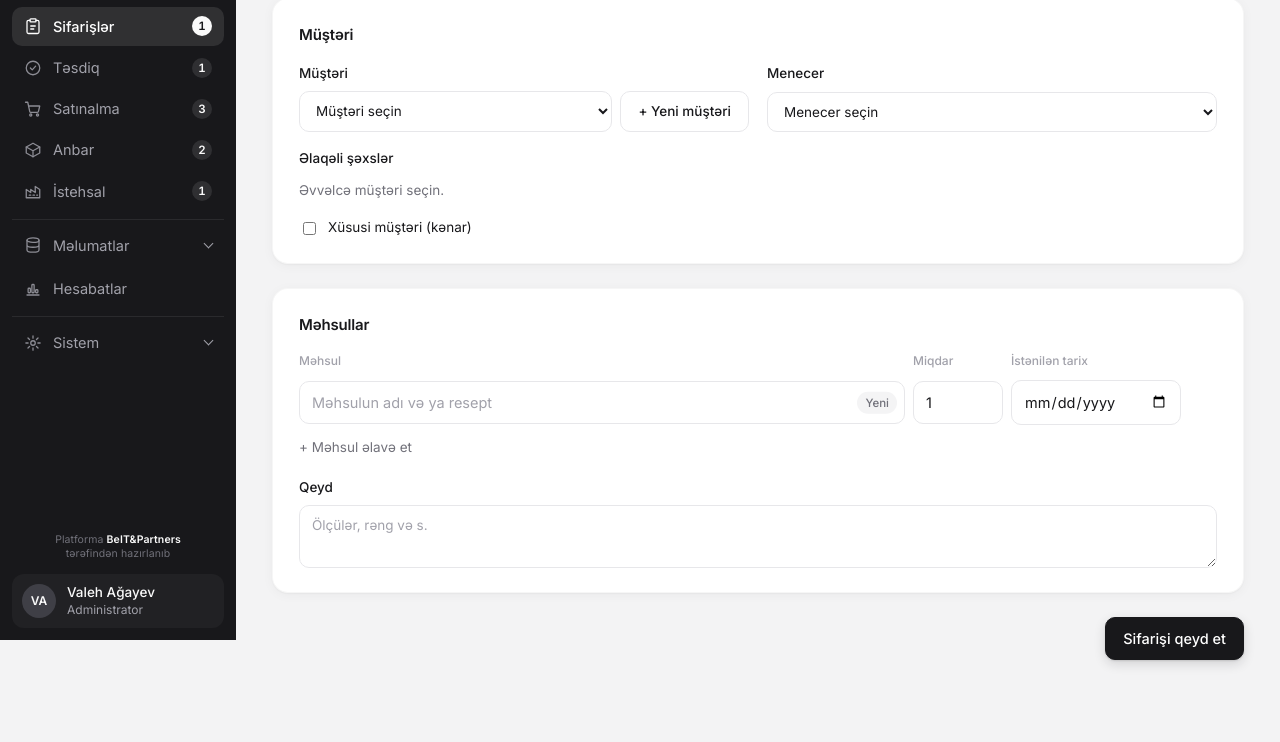
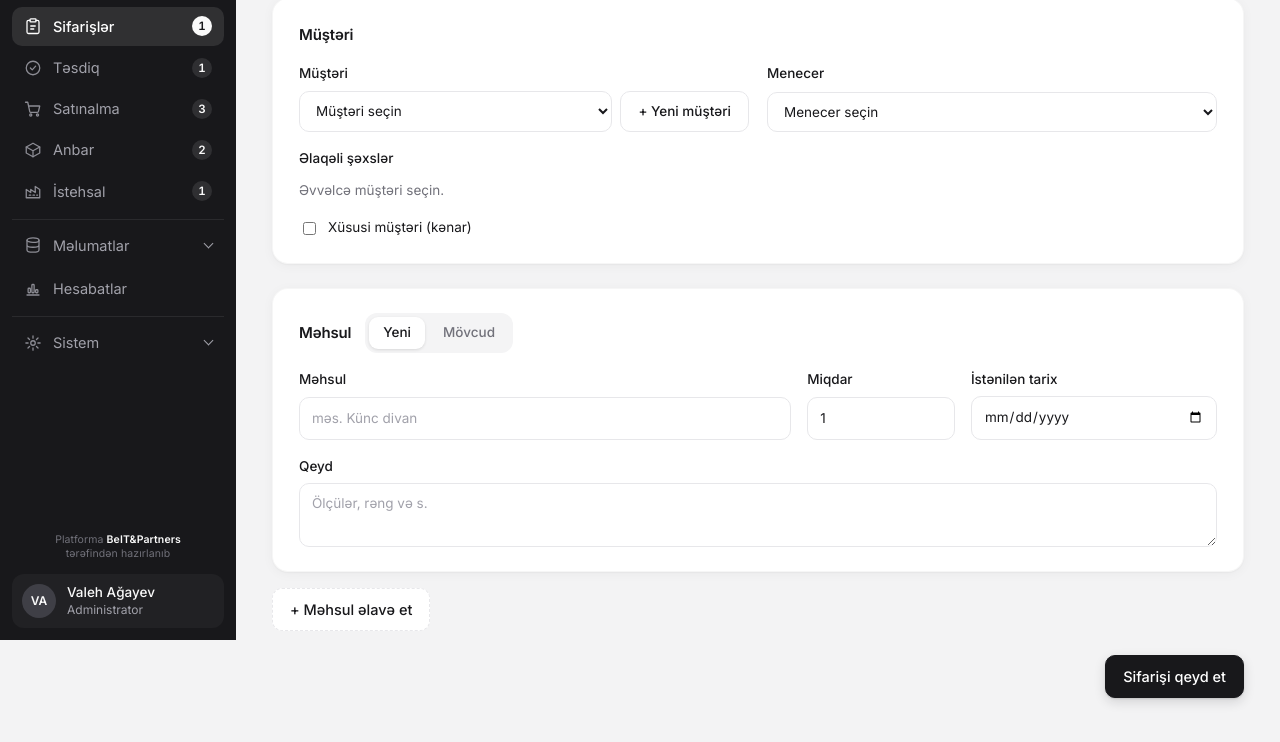
Before and after one commit to habibmammadov1/alzzoni-init, a plain HTML site: page order-new.html in a window 1280 px wide. Shown: the part 160-902 px from the top of the page. Drawn offline with Linux system fonts and the light colour scheme.

Commit message:
New order: each product as its own simple card
Every added product gets a card with a Yeni/Mövcud switch, product,
quantity, requested date and note.

Co-Authored-By: Claude Opus 5.5 <noreply@anthropic.com>

```diff
--- a/css/app.css
+++ b/css/app.css
@@ -343,16 +343,15 @@ input[type=checkbox], input[type=radio] { width: auto; padding: 0; accent-color:
 .qty-unit span { position: absolute; top: 50%; right: 10px; transform: translateY(-50%); color: var(--faint); font-size: 12px; font-weight: 400; pointer-events: none; }
 .general-count { margin-right: auto; font-size: 13px; }
 .table tr.is-new td { background: var(--green-soft); }
-.products-card { display: grid; gap: 10px; }
-.products-card h2 { margin-bottom: 4px; }
-.prod-cols, .prod-row { display: grid; grid-template-columns: minmax(0, 1fr) 90px 170px 28px; gap: 8px; align-items: center; }
-.prod-cols { color: var(--faint); font-size: 12px; font-weight: 500; }
-.prod-rows { display: grid; gap: 8px; }
-.prod-name { position: relative; display: block; }
-.prod-name input { padding-right: 76px; }
-.prod-type { position: absolute; top: 50%; right: 8px; transform: translateY(-50%); padding: 2px 8px; border-radius: 999px; background: var(--hover); color: var(--muted); font-size: 11.5px; font-weight: 500; pointer-events: none; }
-.prod-type.is-existing { background: var(--ink); color: #fff; }
-.products-card .link-btn { justify-self: start; margin: 2px 0 8px; font-size: 13.5px; }
+.products-card { display: grid; gap: 16px; }
+.prod-list { display: grid; gap: 16px; }
+.prod-card { display: grid; gap: 16px; }
+.prod-card-head { display: flex; align-items: center; gap: 14px; }
+.prod-card-head h2 { margin: 0; }
+.prod-card-head .segmented { margin-right: auto; }
+.prod-card-head .segmented label { padding: 5px 14px; font-size: 13.5px; }
+.prod-fields { display: grid; grid-template-columns: minmax(0, 2fr) minmax(90px, .6fr) minmax(150px, 1fr); gap: 16px; }
+.add-product { justify-self: start; border-style: dashed; }
 .answer-done { color: var(--ink); font-size: 13.5px; font-weight: 500; margin-right: 4px; }
 .review-filter { flex-wrap: wrap; }
 .report-filter { flex-wrap: wrap; }
@@ -704,9 +703,8 @@ legend { padding: 0 0 8px; font-size: 13.5px; font-weight: 500; color: var(--ink
     .sex-panels { padding: 16px; }
     .mat-row input.is-off { display: none; }
     .mat-extras { padding-left: 0; }
-    .prod-cols { display: none; }
-    .prod-row { grid-template-columns: 80px minmax(0, 1fr) 28px; padding-bottom: 8px; border-bottom: 1px solid var(--line); }
-    .prod-name { grid-column: 1 / -1; }
+    .prod-fields { grid-template-columns: minmax(0, 1fr) minmax(0, 1fr); }
+    .prod-fields > label:first-child, .prod-fields > label:nth-child(2) { grid-column: 1 / -1; }
     .sex-order-body { grid-template-columns: minmax(0, 1fr); }
     .sex-order-body .table-wrap { border-right: 0; }
     .gantt { padding: 6px 16px 24px; }
--- a/order-new.html
+++ b/order-new.html
@@ -128,28 +128,35 @@
             <label class="check"><input type="checkbox" name="specialCustomer" value="true"> Xüsusi müştəri (kənar)</label>
         </section>
 
-        <section class="card card-pad products-card">
-            <h2>Məhsullar</h2>
-            <div class="prod-cols" aria-hidden="true"><span>Məhsul</span><span>Miqdar</span><span>İstənilən tarix</span><span></span></div>
-            <div class="prod-rows" data-products></div>
-            <button class="link-btn" type="button" data-add-product>+ Məhsul əlavə et</button>
-            <datalist id="recipes">
-                <option value="Dolab 3 qapılı"></option>
-                <option value="Yumşaq divan"></option>
-                <option value="Metal ayaqlı stol"></option>
-            </datalist>
+        <section class="products-card">
+            <div class="prod-list" data-products></div>
+            <button class="btn add-product" type="button" data-add-product>+ Məhsul əlavə et</button>
             <template data-product-template>
-                <div class="prod-row" data-product>
-                    <span class="prod-name">
-                        <input name="product" list="recipes" placeholder="Məhsulun adı və ya resept" required aria-label="Məhsul">
-                        <span class="prod-type" data-type>Yeni</span>
-                    </span>
-                    <input name="qty" type="number" min="1" value="1" required aria-label="Miqdar">
-                    <input name="requestedDate" type="date" required aria-label="İstənilən tarix">
-                    <button class="icon-btn" type="button" data-remove-product aria-label="Məhsulu sil" title="Sil">×</button>
-                </div>
+                <article class="card card-pad prod-card" data-product>
+                    <div class="prod-card-head">
+                        <h2 data-product-title>Məhsul</h2>
+                        <div class="segmented" role="radiogroup" aria-label="Məhsulun növü">
+                            <label><input type="radio" value="YENI" data-type checked> Yeni</label>
+                            <label><input type="radio" value="MOVCUD" data-type> Mövcud</label>
+                        </div>
+                        <button class="icon-btn" type="button" data-remove-product aria-label="Məhsulu sil" title="Sil">×</button>
+                    </div>
+                    <div class="prod-fields">
+                        <label data-when="new">Məhsul <input name="product" placeholder="məs. Künc divan"></label>
+                        <label data-when="existing" hidden>Məhsul
+                            <select name="recipeCode">
+                                <option value="">Seçin</option>
+                                <option value="HM-001">Dolab 3 qapılı</option>
+                                <option value="HM-002">Yumşaq divan</option>
+                                <option value="HM-003">Metal ayaqlı stol</option>
+                            </select>
+                        </label>
+                        <label>Miqdar <input name="qty" type="number" min="1" value="1" required></label>
+                        <label>İstənilən tarix <input name="requestedDate" type="date" required></label>
+                    </div>
+                    <label>Qeyd <textarea name="note" rows="2" placeholder="Ölçülər, rəng və s."></textarea></label>
+                </article>
             </template>
-            <label>Qeyd <textarea name="note" rows="2" placeholder="Ölçülər, rəng və s."></textarea></label>
         </section>
 
         <div class="form-actions"><button class="btn btn-primary" type="submit">Sifarişi qeyd et</button></div>
@@ -210,29 +217,41 @@
         (() => {
             const list = document.querySelector('[data-products]');
             const template = document.querySelector('[data-product-template]');
-            const recipes = [...document.querySelectorAll('#recipes option')].map(o => o.value);
-            const sync = () => [...list.children].forEach(row => {
-                row.querySelector('[data-remove-product]').hidden = list.children.length === 1;
+            let uid = 0;
+            const syncType = card => {
+                const isNew = card.querySelector('[data-type]:checked').value === 'YENI';
+                card.querySelector('[data-when="new"]').hidden = !isNew;
+                card.querySelector('[data-when="existing"]').hidden = isNew;
+                card.querySelector('[name="product"]').required = isNew;
+                card.querySelector('[name="recipeCode"]').required = !isNew;
+            };
+            const renumber = () => [...list.children].forEach((card, i, all) => {
+                card.querySelector('[data-product-title]').textContent = all.length > 1 ? 'Məhsul ' + (i + 1) : 'Məhsul';
+                card.querySelector('[data-remove-product]').hidden = all.length === 1;
             });
             const add = () => {
-                list.append(template.content.firstElementChild.cloneNode(true));
-                sync();
-                return list.lastElementChild;
+                const card = template.content.firstElementChild.cloneNode(true);
+                const name = 'type-' + (++uid);
+                card.querySelectorAll('[data-type]').forEach(r => r.name = name);
+                list.append(card);
+                syncType(card);
+                renumber();
+                return card;
             };
-            list.addEventListener('input', e => {
-                if (!e.target.matches('[name="product"]')) return;
-                const existing = recipes.includes(e.target.value.trim());
-                const type = e.target.parentElement.querySelector('[data-type]');
-                type.textContent = existing ? 'Mövcud' : 'Yeni';
-                type.classList.toggle('is-existing', existing);
+            list.addEventListener('change', e => {
+                if (e.target.matches('[data-type]')) syncType(e.target.closest('[data-product]'));
             });
             list.addEventListener('click', e => {
                 const btn = e.target.closest('[data-remove-product]');
                 if (!btn) return;
                 btn.closest('[data-product]').remove();
-                sync();
+                renumber();
             });
-            document.querySelector('[data-add-product]').addEventListener('click', () => add().querySelector('input').focus());
+            document.querySelector('[data-add-product]').addEventListener('click', () => {
+                const card = add();
+                card.scrollIntoView({ behavior: 'smooth', block: 'center' });
+                card.querySelector('[name="product"]').focus({ preventScroll: true });
+            });
             add();
         })();
     </script>
```
